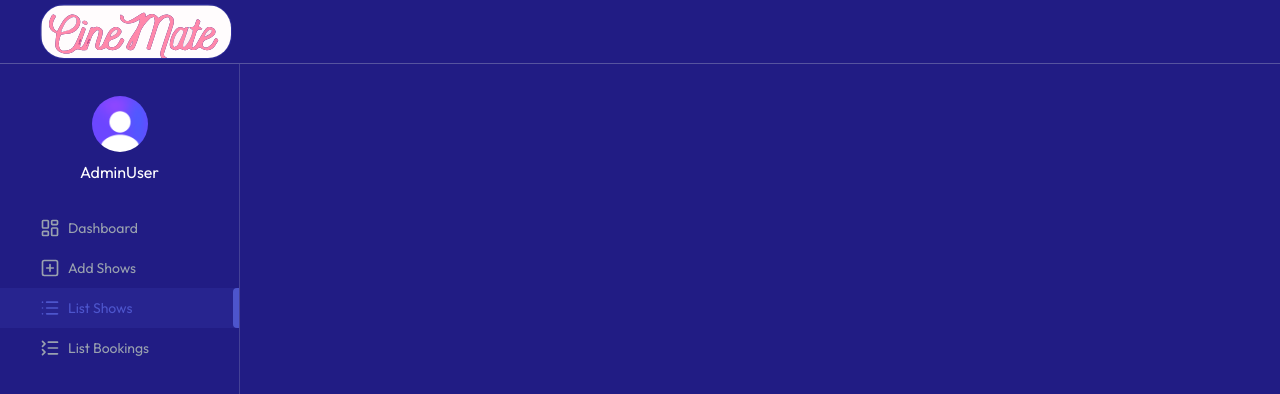
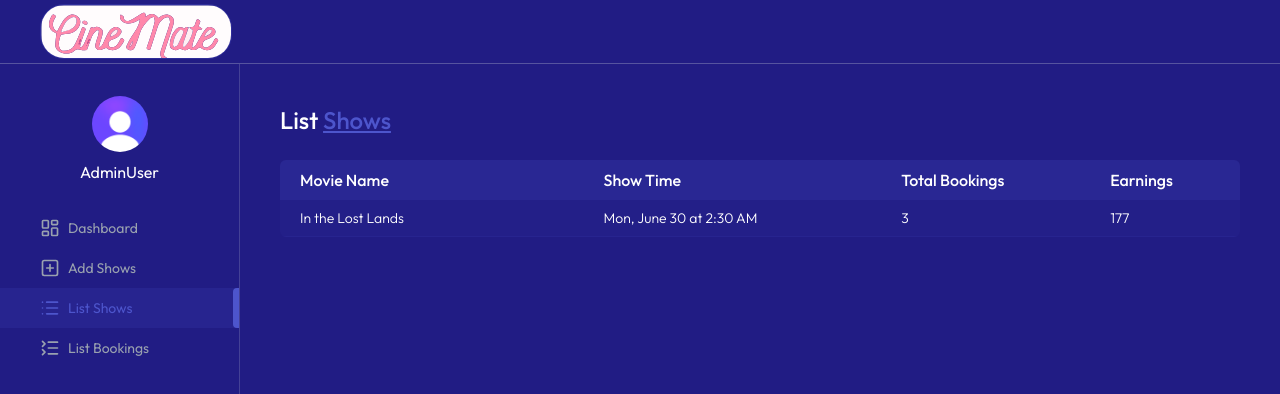
Before and after one commit to melikeuysl/movie-theater-system, a React (Vite) app in the folder client/: page /admin/list-shows in a window 1280 px wide. Shown: the top 394 px of the page. Built offline with nearby package versions, Linux system fonts and the light colour scheme; no server answers; a web font is replaced by a local one.

Commit message:
feat: implemented ListShows admin page with dummy data, table rendering, bookings count and earnings logic

```diff
--- a/client/src/pages/admin/ListShows.jsx
+++ b/client/src/pages/admin/ListShows.jsx
@@ -1,11 +1,65 @@
-import React from 'react'
+import React, { useEffect, useState } from 'react'
+import { dummyShowsData } from '../../assets/assets'
+import Loading from '../../components/Loading'
+import Title from '../../components/admin/Title'
+import { dateFormat } from '../../lib/dateFormat'
 
 const ListShows = () => {
-  return (
-    <div>
 
-    </div>
-  )
+    const currency = import.meta.env.VITE_CURRENCY
+
+    const [shows, setShows] = useState([]);
+    const [loading, setLoading] = useState(true);
+
+    const getAllShows = async () =>{
+      try {
+        setShows([{
+          movie: dummyShowsData[0],
+          showDateTime: "2025-06-30T02:30:00.000Z",
+          showPrice: 59,
+          occupiedSeats: {
+            A1: "user_1",
+            B1: "user_2",
+            C1: "user_3",
+          }
+        }]);
+        setLoading(false);
+    } catch (error) {
+        console.error(error);
+    }
+  }
+
+  useEffect(() => {
+    getAllShows();
+  }, []);
+
+  return !loading ? (
+    <>
+      <Title text1="List" text2="Shows" />
+      <div className="max-w-4x1 mt-6 overflow-x-auto">
+        <table className="w-full border-collapse rounded-md overflow-hidden text-nowrap">
+          <thead>
+            <tr className="bg-primary/20 text-left text-white">
+              <th className="p-2 font-medium pl-5">Movie Name</th>
+              <th className="p-2 font-medium">Show Time</th>
+              <th className="p-2 font-medium">Total Bookings</th>
+              <th className="p-2 font-medium">Earnings</th>
+            </tr>
+          </thead>
+          <tbody className="text-sm font-light">
+            {shows.map((show, index) => (
+              <tr key={index} className="border-b border-primary/10 bg-primary/5 even:bg-primary/10">
+                <td className="p-2 min-w-45 pl-5">{show.movie.title}</td>
+                <td className="p-2">{dateFormat(show.showDateTime)}</td>
+                <td className="p-2">{Object.keys(show.occupiedSeats).length}</td>
+                <td className="p-2">{currency} {Object.keys(show.occupiedSeats).length * show.showPrice}</td>
+              </tr>
+            ))}
+          </tbody>
+        </table>
+      </div>
+    </>
+  ) : <Loading />
 }
 
 export default ListShows
```
